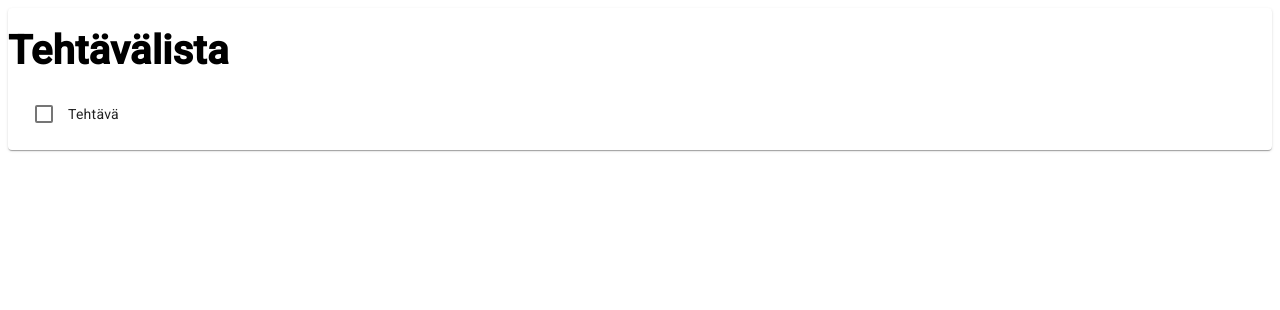
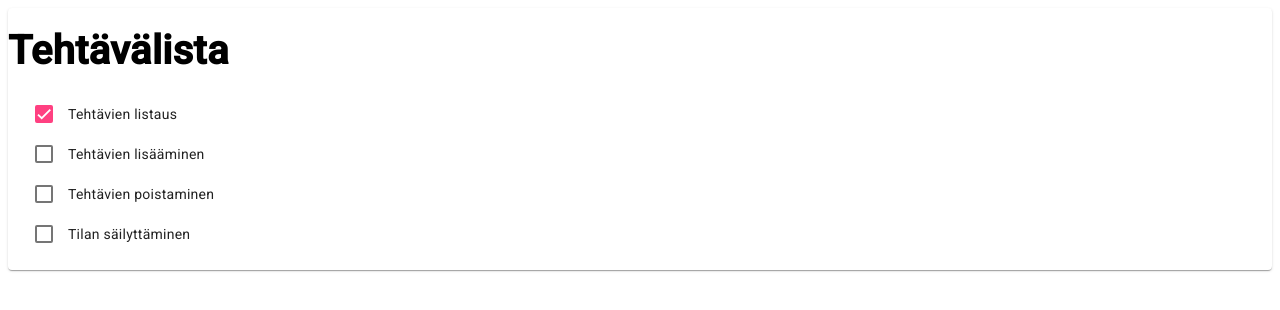
Before and after one commit to veituomi/todolist, an Angular app in the folder frontend/: page / in a window 1280 px wide. Shown: the top 310 px of the page. Built offline with nearby package versions, Linux system fonts and the light colour scheme.

Commit message:
Add development backlog

```diff
--- a/frontend/src/app/task/task-item.component.html
+++ b/frontend/src/app/task/task-item.component.html
@@ -1 +1,3 @@
-<mat-checkbox [checked]="task.completed">{{ task.title }}</mat-checkbox>
+<div>
+    <mat-checkbox [checked]="task.completed">{{ task.title }}</mat-checkbox>
+</div>
--- a/frontend/src/app/task/task-list.component.ts
+++ b/frontend/src/app/task/task-list.component.ts
@@ -9,8 +9,20 @@ export class TaskListComponent {
 
 	tasks: Task[] = [
 		{
+			completed: true,
+			title: 'Tehtävien listaus',
+		},
+		{
 			completed: false,
-			title: 'Tehtävä',
+			title: 'Tehtävien lisääminen',
+		},
+		{
+			completed: false,
+			title: 'Tehtävien poistaminen',
+		},
+		{
+			completed: false,
+			title: 'Tilan säilyttäminen',
 		}
 	];
 
```
